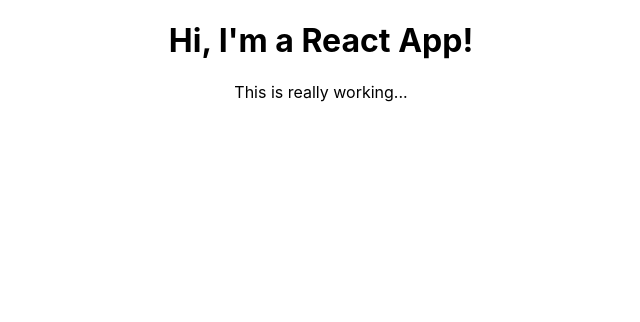
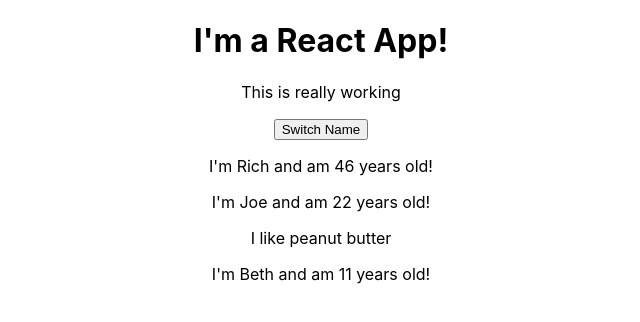
Before and after one commit to vbrich/complete-react-guide, a React (Create React App) app: page / in a window 1280 px wide. Shown: the top 322 px of the page, without its empty margins (319-959 px from the left). Built offline with nearby package versions, Linux system fonts and the light colour scheme.

Commit message:
scaffolding for presentation comp and state mngt

```diff
--- a/src/App.js
+++ b/src/App.js
@@ -1,23 +1,42 @@
-// import React from 'react';
+import React, { Component } from 'react';
 import './App.css';
+import Person from './Person/Person';
 
-function App() {
-  return (
-    <div className="App">
-      <h1>Hi, I'm a React App!</h1>
-      <p>This is really working...</p>
-    </div>
+class App extends Component {
 
-    // React is doing this with the JSX for us...
-    // - The code above is NOT HTML, but JSX
-    // - It is just doing this, but JSX helps remove the cumbersome effort of doing this
-    // React.createElement('div', {className: 'App'}, React.createElement('h1', null, 'Hi, I\'m a React App!'))
+  // The Class-based approach to create components uses a state property for stateful components
+  state = {
+    persons: [
+      { name: 'Rich', age: 46 },
+      { name: 'Joe', age: 22 },
+      { name: 'Beth', age:11 }
+    ],
+    otherState: 'some other value'
+  };
 
-    // JSX is Javascript, so we can't use certain keywords. "className" is JSX's variable to compile to "class".
-    // Also, every <div>, etc is actually just the JSX name, but it really looks like HTML.
+  // This function/method handles our button event and merges new state information
+  switchNameHandler = () => {
+    this.setState({
+      persons: [
+        { name: 'Rich', age: 40 },
+        { name: 'Joseph', age: 22 },
+        { name: 'Beth', age:31 }
+      ]
+    });
+  }
 
-    // Normally, we want our JSX to return a single container element (e.g. <div>)
-  );
+  render() {
+    return(
+      <div className='App'>
+        <h1>I'm a React App!</h1>
+        <p>This is really working</p>
+        <button onClick={this.switchNameHandler}>Switch Name</button>
+        <Person name={this.state.persons[0].name} age={this.state.persons[0].age} />
+        <Person name={this.state.persons[1].name} age={this.state.persons[1].age}>I like peanut butter</Person>
+        <Person name={this.state.persons[2].name} age={this.state.persons[2].age} />
+      </div>
+    );
+  }
 }
 
 export default App;
--- /dev/null
+++ b/src/Person/Person.js
@@ -0,0 +1,12 @@
+import React from 'react';
+
+const person = ( props ) => {
+    return (
+        <div>
+            <p>I'm {props.name} and am {props.age} years old!</p>
+            <p>{props.children}</p>
+        </div>
+    )
+}
+
+export default person;
```
Also changed, not shown: 1 other file (tests, documents, lock files or other folders).
